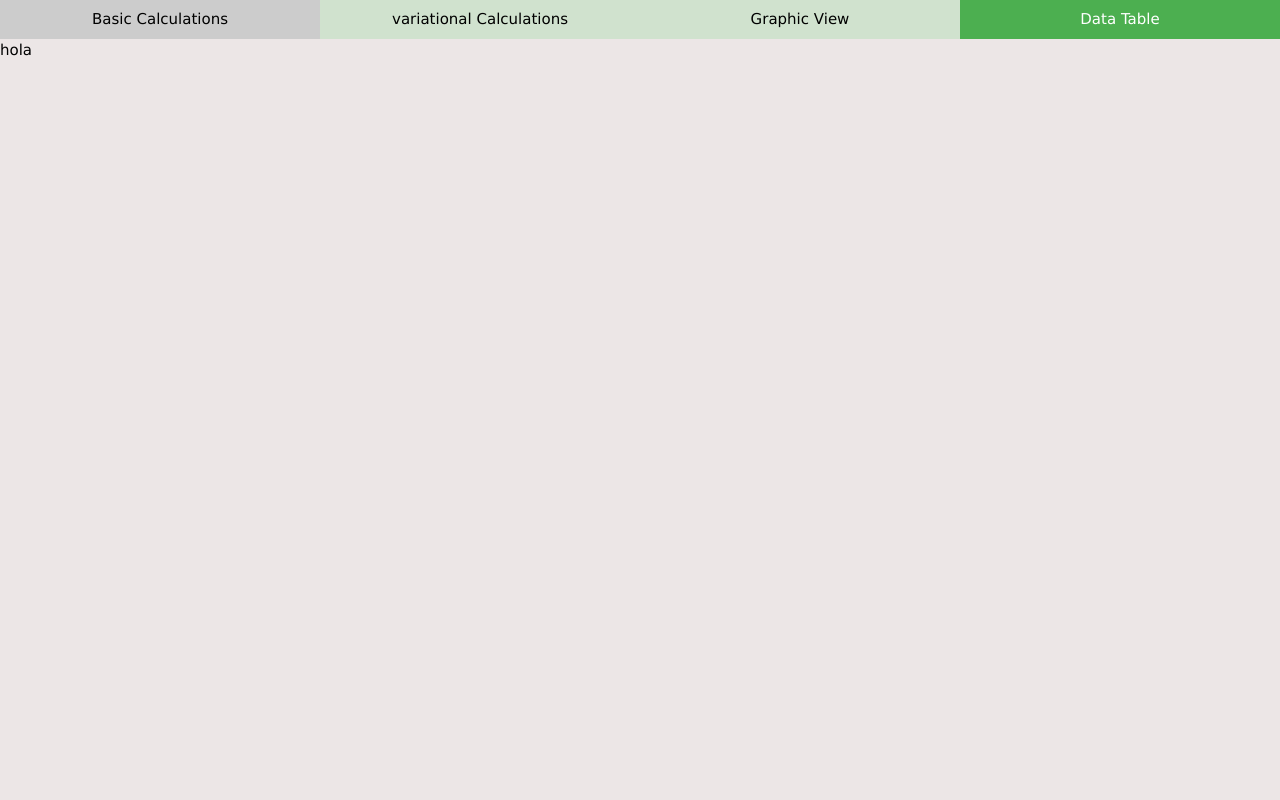
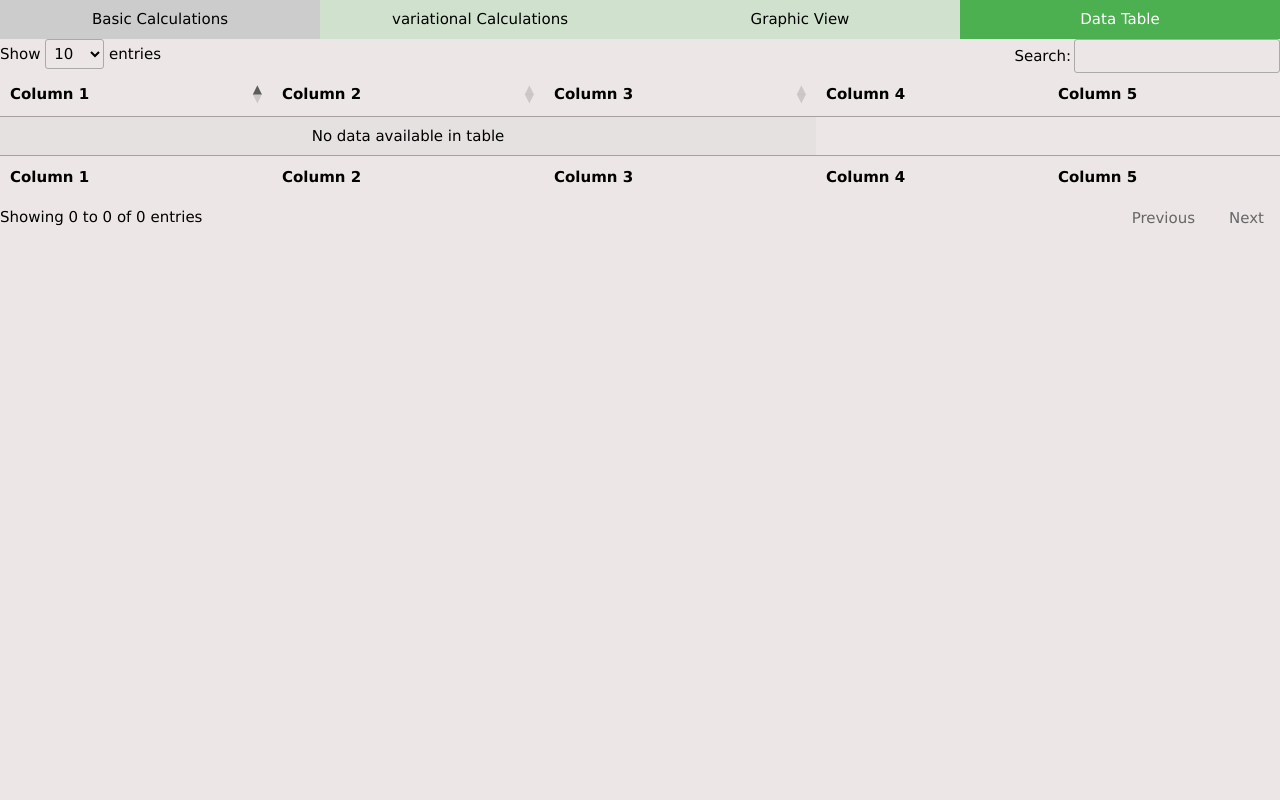
Before and after one commit to R-Rijnbeek/air_vapour_pressure_webpage, a Flask app: page /data_table in a window 1280 px wide. Run offline with Flask 3, Linux system fonts and the light colour scheme; parts of the project's set-up code (start-up, migrations or seed data) failed here and were passed over; some libraries are stand-ins or nearby versions.

Commit message:
first working version initializing datatbles

```diff
--- a/app/public/templates/html/data_table.html
+++ b/app/public/templates/html/data_table.html
@@ -4,10 +4,36 @@
 
 {% block libraries %}
     <!-- Specific library for this module -->
+    <script src="/static/js/data_table.js" ></script>
+    <script src="https://cdn.datatables.net/1.13.7/js/jquery.dataTables.min.js"></script>
+    <link href="https://cdn.datatables.net/1.13.7/css/jquery.dataTables.min.css" rel="stylesheet" type= "text/css">
 {% endblock %}
 
 {% block content %}
 
-    hola
+    <div class="maincontent">
+
+        <table id="DataTable" class="display" style="width:100%">
+            <thead>
+                <tr>
+                    <th>Column 1</th>
+                    <th>Column 2</th>
+                    <th>Column 3</th>
+                    <th>Column 4</th>
+                    <th>Column 5</th>
+                </tr>
+            </thead>
+            <tfoot>
+                <tr>
+                    <th>Column 1</th>
+                    <th>Column 2</th>
+                    <th>Column 3</th>
+                    <th>Column 4</th>
+                    <th>Column 5</th>
+                </tr>
+            </tfoot>
+        </table>
+
+    </div>
 
 {% endblock %}
--- a/app/static/js/data_table.js
+++ b/app/static/js/data_table.js
@@ -0,0 +1,21 @@
+
+
+window.addEventListener('load', function() {
+
+    createDataTable()
+
+})
+
+function createDataTable() {
+    const table = new DataTable('#DataTable', {
+        "columns": [
+            { "data": "name" },
+            { "data": "date" },
+            { "data": "size" }
+        ]
+
+
+    })
+
+
+}
```
